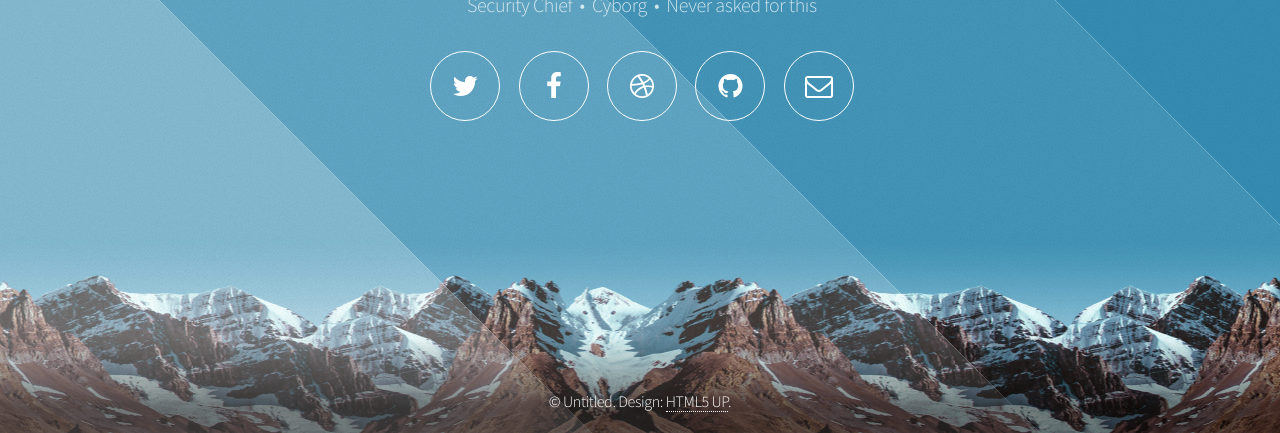
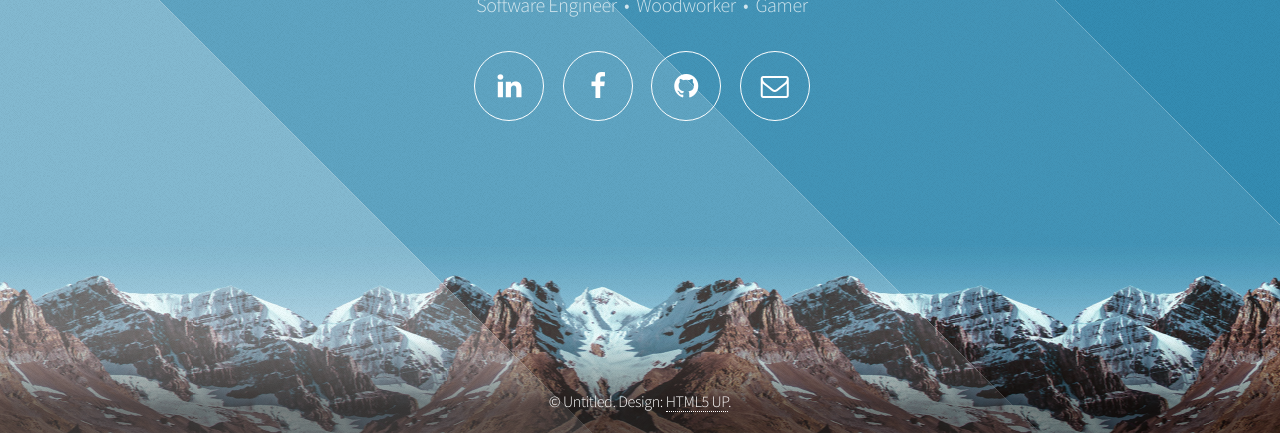
Before and after one commit to swilli91/swilli91.github.io, a plain HTML site: page index.html in a window 1280 px wide. Shown: the part 367-800 px from the top of the page. Drawn offline with Linux system fonts and the light colour scheme.

Commit message:
Updating template

```diff
--- a/index.html
+++ b/index.html
@@ -1,4 +1,4 @@
-<!DOCTYPE HTML>
+<!DOCTYPE html>
 <!--
 	Aerial by HTML5 UP
 	html5up.net | @n33co
@@ -27,27 +27,55 @@
       <div id="bg"></div>
       <div id="overlay"></div>
       <div id="main">
-
         <!-- Header -->
         <header id="header">
-						<h1>Adam Jensen</h1>
-						<p>Security Chief &nbsp;&bull;&nbsp; Cyborg &nbsp;&bull;&nbsp; Never asked for this</p>
+          <h1>Stephen Williams</h1>
+          <p>
+            Software Engineer &nbsp;&bull;&nbsp; Woodworker &nbsp;&bull;&nbsp;
+            Gamer
+          </p>
           <nav>
             <ul>
-								<li><a href="#" class="icon fa-twitter"><span class="label">Twitter</span></a></li>
-								<li><a href="#" class="icon fa-facebook"><span class="label">Facebook</span></a></li>
-								<li><a href="#" class="icon fa-dribbble"><span class="label">Dribbble</span></a></li>
-								<li><a href="#" class="icon fa-github"><span class="label">Github</span></a></li>
-								<li><a href="#" class="icon fa-envelope-o"><span class="label">Email</span></a></li>
+              <li>
+                <a
+                  href="https://www.linkedin.com/in/swilli91"
+                  class="icon fa-linkedin"
+                  ><span class="label">LinkedIn</span></a
+                >
+              </li>
+              <li>
+                <a
+                  href="https://www.facebook.com/profile.php?id=1144083876"
+                  class="icon fa-facebook"
+                  ><span class="label">Facebook</span></a
+                >
+              </li>
+              <!-- <li><a href="#" class="icon fa-dribbble"><span class="label">Dribbble</span></a></li> -->
+              <li>
+                <a
+                  href="https://www.github.com/trpdreams"
+                  class="icon fa-github"
+                  ><span class="label">Github</span></a
+                >
+              </li>
+              <li>
+                <a
+                  href="mailto: stephen.williams1129@outlook.com"
+                  class="icon fa-envelope-o"
+                  ><span class="label">Email</span></a
+                >
+              </li>
             </ul>
           </nav>
         </header>
 
         <!-- Footer -->
         <footer id="footer">
-						<span class="copyright">&copy; Untitled. Design: <a href="http://html5up.net">HTML5 UP</a>.</span>
+          <span class="copyright"
+            >&copy; Untitled. Design:
+            <a href="http://html5up.net">HTML5 UP</a>.</span
+          >
         </footer>
-
       </div>
     </div>
   </body>
```
Lines whose indentation alone changed are shown as unchanged.
